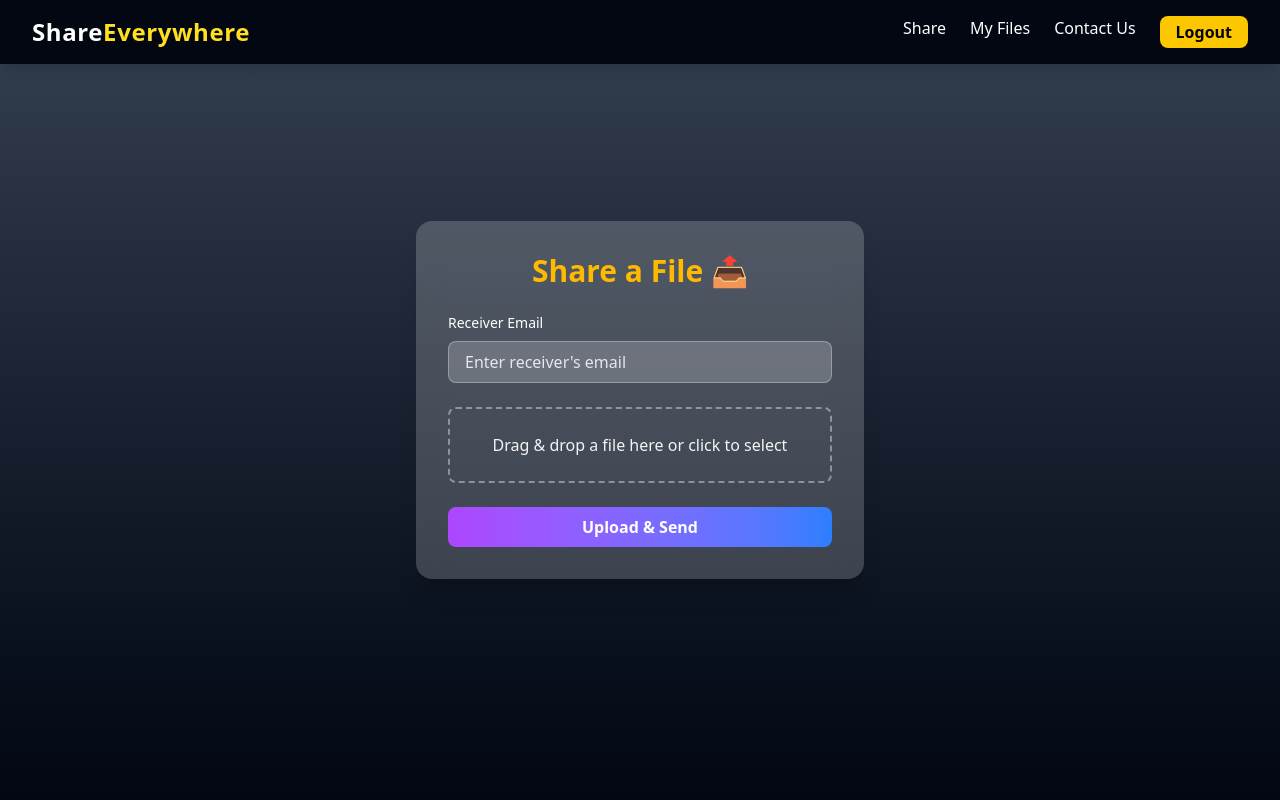
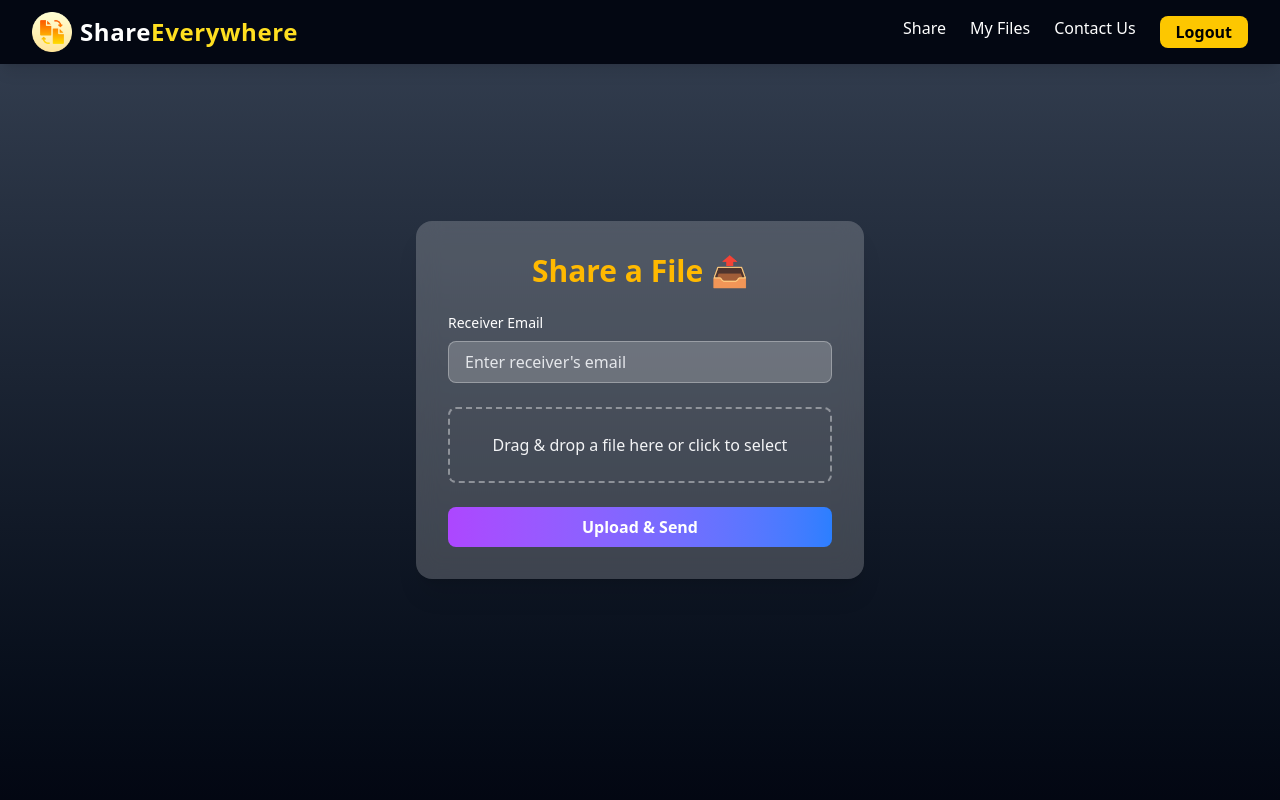
Before and after one commit to Anandshakya6398/File_sharing, a Next.js app in the folder frontend/: page / in a window 1280 px wide. Shown: the top 800 px of the page. Built offline with nearby package versions, Linux system fonts and the light colour scheme.

Commit message:
some changes to Navbar component

```diff
--- a/frontend/src/components/Navbar.tsx
+++ b/frontend/src/components/Navbar.tsx
@@ -11,9 +11,11 @@ const Navbar = () => {
       <div className="max-w-7xl mx-auto px-4 sm:px-6 lg:px-8">
         <div className="flex justify-between items-center h-16">
           {/* Logo */}
-          <div className="flex-shrink-0 text-2xl font-bold tracking-wide">
-            <Link href="/" >
-            Share<span className="text-yellow-300 cursor-pointer">Everywhere</span>
+
+          <div className="flex-shrink-0 text-2xl font-bold tracking-wide flex items-center space-x-2">
+            <img src="/sharefile.png" alt="Logo" className="h-10" />
+            <Link href="/">
+              Share<span className="text-yellow-300 cursor-pointer">Everywhere</span>
             </Link>
           </div>
 
```
